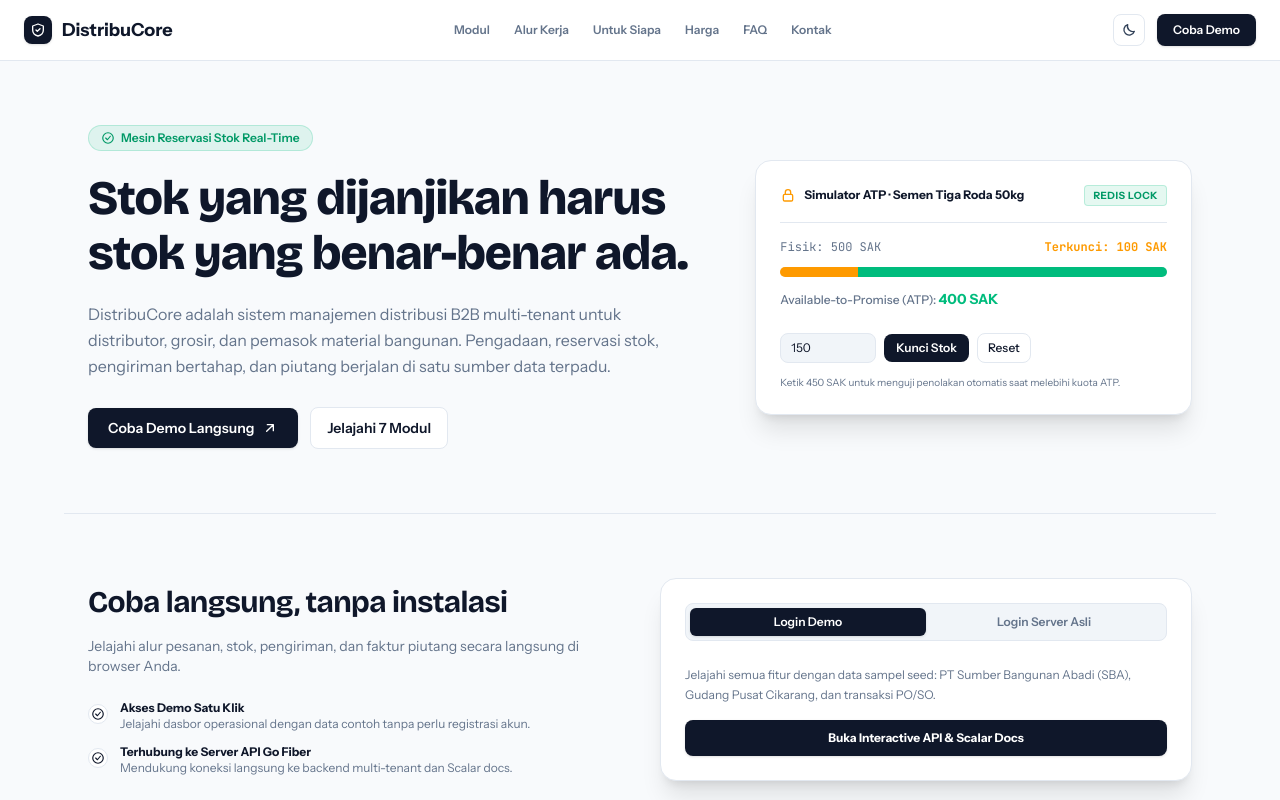
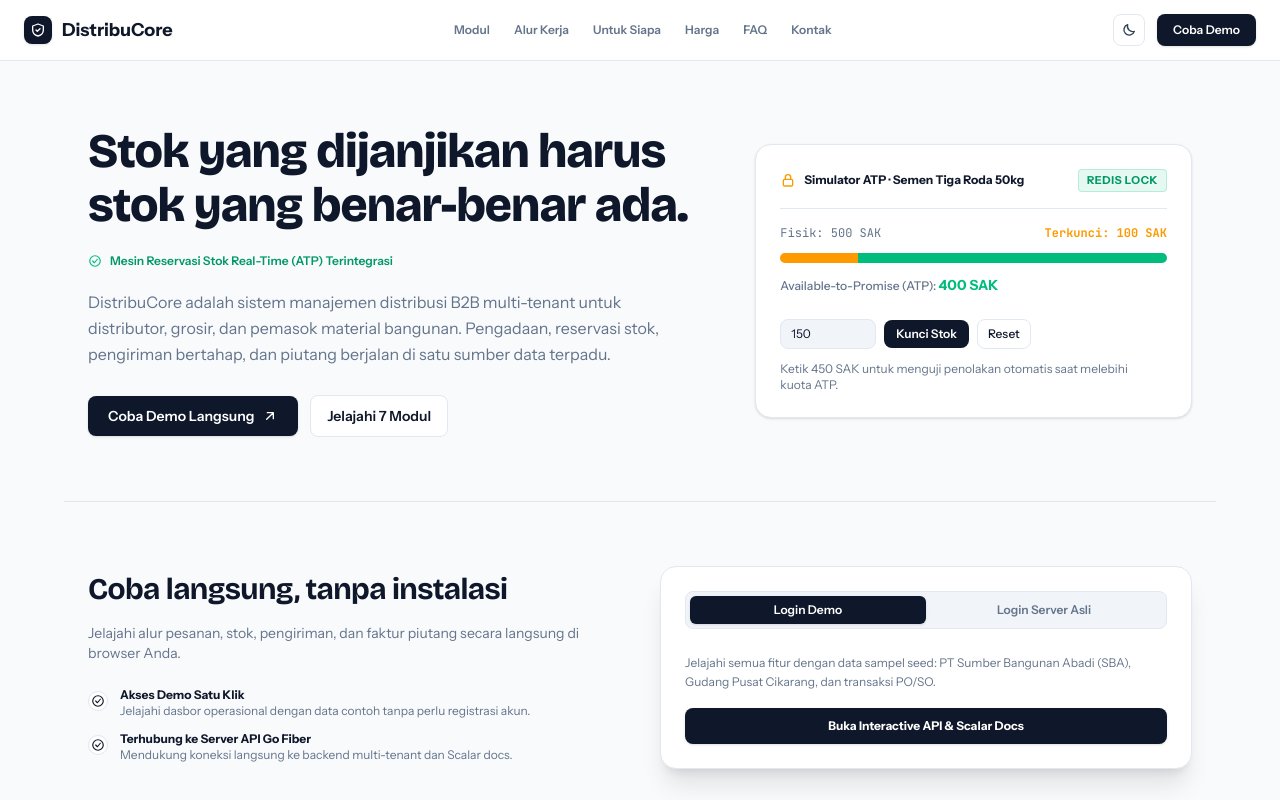
Before and after one commit to afrizadwi21/DistribuCore, a Next.js app in the folder apps/web/: page / in a window 1280 px wide. Shown: the top 800 px of the page. Built offline with nearby package versions, Linux system fonts and the light colour scheme.

Commit message:
refactor(ui): remove eyebrow kicker AI tell and harden text sizing

```diff
--- a/apps/web/src/components/landing/Hero.tsx
+++ b/apps/web/src/components/landing/Hero.tsx
@@ -28,12 +28,13 @@ export function Hero() {
   return (
     <section className="mx-auto max-w-6xl px-6 py-16 grid grid-cols-1 lg:grid-cols-12 gap-10 items-center">
       <div className="lg:col-span-7 space-y-5">
-        <div className="inline-flex items-center gap-1.5 rounded-full border border-emerald-500/20 bg-emerald-500/10 px-3 py-1 text-xs font-semibold text-emerald-600 dark:text-emerald-400">
-          <CheckIcon className="w-3.5 h-3.5" /> Mesin Reservasi Stok Real-Time
-        </div>
-        <h1 className="text-3xl sm:text-4xl lg:text-5xl font-extrabold tracking-tight text-[var(--tx)] leading-[1.15]">
+        <h1 className="text-3xl sm:text-4xl lg:text-5xl font-extrabold tracking-tight text-[var(--tx)] leading-[1.12]">
           Stok yang dijanjikan harus stok yang benar-benar ada.
         </h1>
+        <div className="flex items-center gap-2 text-xs font-semibold text-emerald-600 dark:text-emerald-400">
+          <CheckIcon className="w-3.5 h-3.5 text-emerald-500" />
+          <span>Mesin Reservasi Stok Real-Time (ATP) Terintegrasi</span>
+        </div>
         <p className="text-sm sm:text-base text-[var(--mu)] max-w-xl leading-relaxed">
           DistribuCore adalah sistem manajemen distribusi B2B multi-tenant untuk distributor, grosir, dan pemasok material bangunan. Pengadaan, reservasi stok, pengiriman bertahap, dan piutang berjalan di satu sumber data terpadu.
         </p>
@@ -47,12 +48,12 @@ export function Hero() {
         </div>
       </div>
 
-      <div className="lg:col-span-5 rounded-2xl border border-[var(--bd)] bg-[var(--card)] p-6 shadow-xl">
+      <div className="lg:col-span-5 rounded-2xl border border-[var(--bd)] bg-[var(--card)] p-6 shadow-sm">
         <div className="flex items-center justify-between pb-4 border-b border-[var(--bd)]">
           <div className="flex items-center gap-2 text-xs font-bold text-[var(--tx)]">
             <LockIcon className="w-4 h-4 text-amber-500" /> Simulator ATP · Semen Tiga Roda 50kg
           </div>
-          <span className="text-[10px] font-bold uppercase tracking-wider text-emerald-600 dark:text-emerald-400 bg-emerald-500/10 px-2 py-0.5 rounded border border-emerald-500/20">
+          <span className="text-[11px] font-bold uppercase tracking-wider text-emerald-600 dark:text-emerald-400 bg-emerald-500/10 px-2 py-0.5 rounded border border-emerald-500/20">
             Redis Lock
           </span>
         </div>
@@ -86,9 +87,9 @@ export function Hero() {
           </button>
         </div>
         {errorMsg ? (
-          <p className="mt-3 text-[11px] font-mono text-rose-500">{errorMsg}</p>
+          <p className="mt-3 text-xs font-mono text-rose-500">{errorMsg}</p>
         ) : (
-          <p className="mt-3 text-[10px] text-[var(--mu)]">Ketik 450 SAK untuk menguji penolakan otomatis saat melebihi kuota ATP.</p>
+          <p className="mt-3 text-xs text-[var(--mu)]">Ketik 450 SAK untuk menguji penolakan otomatis saat melebihi kuota ATP.</p>
         )}
       </div>
     </section>
--- a/apps/web/src/components/landing/PricingSection.tsx
+++ b/apps/web/src/components/landing/PricingSection.tsx
@@ -58,7 +58,7 @@ export function PricingSection() {
               <div>
                 <div className="flex items-center justify-between">
                   <h3 className="text-lg font-bold text-[var(--tx)]">{t.name}</h3>
-                  {t.popular && <span className="rounded-full bg-[var(--bl)] text-[var(--act)] px-2.5 py-0.5 text-[10px] font-bold">Paling Populer</span>}
+                  {t.popular && <span className="rounded-full bg-[var(--bl)] text-[var(--act)] px-2.5 py-0.5 text-[11px] font-bold">Paling Populer</span>}
                 </div>
                 <p className="mt-2 text-xs text-[var(--mu)] min-h-10">{t.desc}</p>
                 <div className="mt-4">
```
